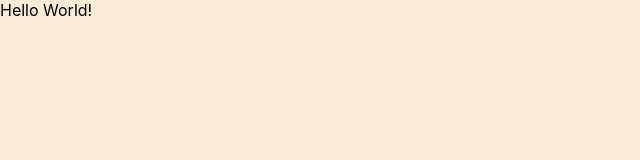
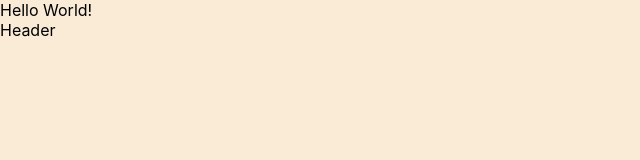
Before and after one commit to DovLozys/resting-countries-hackathon, a React (Create React App) app: page / in a window 1280 px wide. Shown: the top 160 px of the page, without its empty margins (0-640 px from the left). Built offline with nearby package versions, Linux system fonts and the light colour scheme.

Commit message:
Created Navbar component

```diff
--- a/src/components/App/App.jsx
+++ b/src/components/App/App.jsx
@@ -1,11 +1,13 @@
-import './App.css';
+import Header from '../Header/Header'
+import './App.css'
 
 function App() {
-  return (
-    <div>
-      Hello World!
-    </div>
-  );
+	return (
+		<div>
+			Hello World!
+			<Header />
+		</div>
+	)
 }
 
-export default App;
+export default App
--- /dev/null
+++ b/src/components/Navbar/Navbar.jsx
@@ -0,0 +1,6 @@
+import styles from './Navbar.module.css'
+function Navbar() {
+	return <nav className={styles.navbar}>Navbar</nav>
+}
+
+export default Navbar
```
Also changed, not shown: src/components/Navbar/Navbar.module.css (added).
